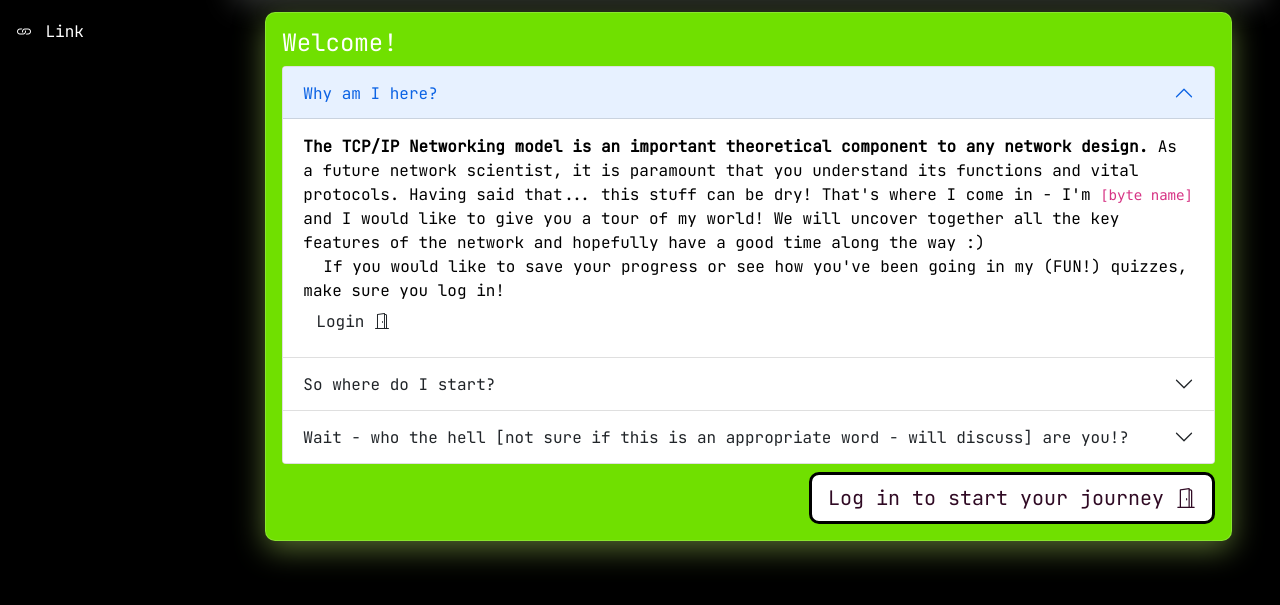
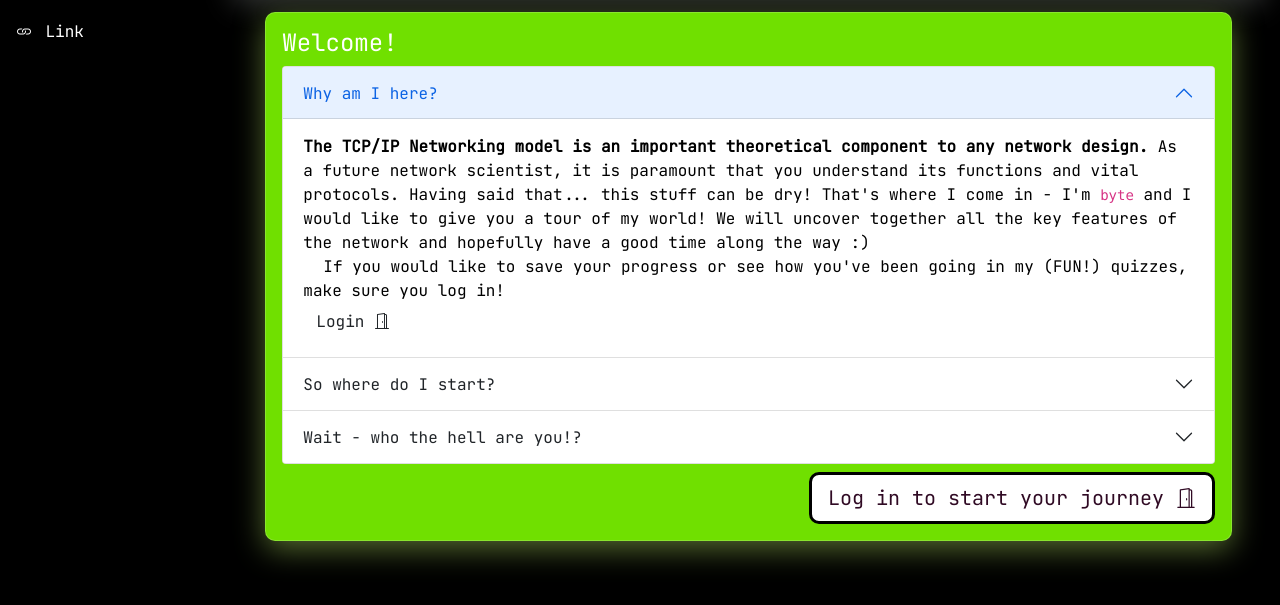
Before and after one commit to 21967284/Learn-Networking, a Flask app: page / in a window 1280 px wide. Shown: the part 156-761 px from the top of the page. Run offline with Flask 2, Linux system fonts and the light colour scheme; some libraries are stand-ins or nearby versions.

Commit message:
edited home and link pages to avoid the [byte name] issue

```diff
--- a/app/templates/Content/link.html
+++ b/app/templates/Content/link.html
@@ -56,7 +56,7 @@
                                         We put several of these on and off signals together and bam! We have a byte!
                                     </p>
                                     <p>
-                                        That's how I, the great mighty, <code>[byte name]</code> came about!
+                                        That's how I, the great mighty, <code>byte</code> came about!
                                     </p>
 
                                 </div>
--- a/app/templates/home.html
+++ b/app/templates/home.html
@@ -21,7 +21,7 @@
               <div class="accordion-body">
                 <strong>The TCP/IP Networking model is an important theoretical component to any network design.</strong> As a future network scientist,
                 it is paramount that you understand its functions and vital protocols. Having said that... this stuff can be dry! That's where I come in
-                - I'm <code>[byte name]</code> and I would like to give you a tour of my world! We will uncover together all the key features of
+                - I'm <code>byte</code> and I would like to give you a tour of my world! We will uncover together all the key features of
                 the network and hopefully have a good time along the way :)
                 <br>
                 {% if current_user.is_anonymous %}
@@ -64,7 +64,7 @@
             <h2 class="accordion-header" id="headingThree">
               <button class="accordion-button collapsed" type="button" data-bs-toggle="collapse"
                       data-bs-target="#collapseThree" aria-expanded="false" aria-controls="collapseThree">
-                Wait - who the hell [not sure if this is an appropriate word - will discuss] are you!?
+                Wait - who the hell are you!?
               </button>
             </h2>
 
```
